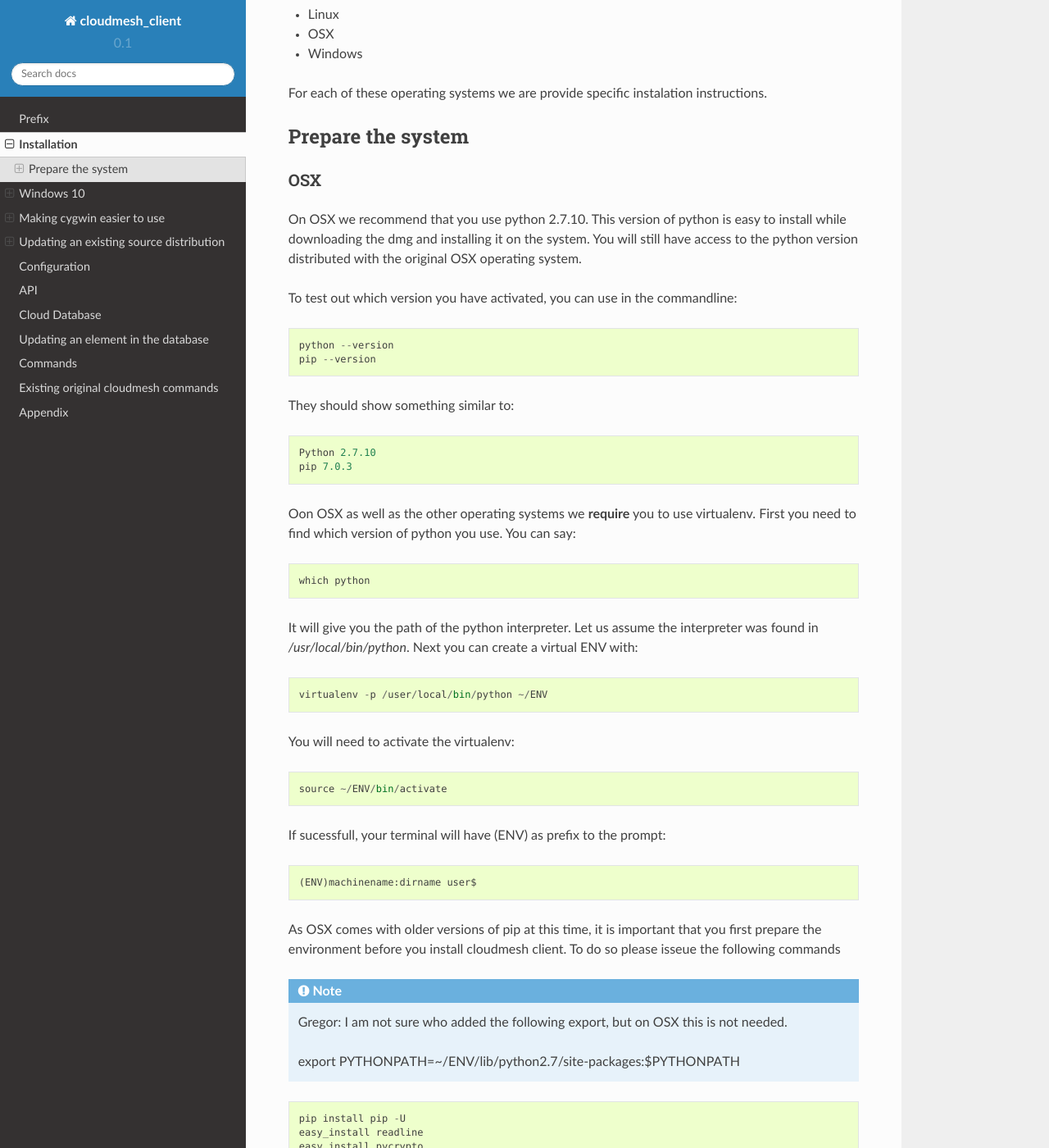
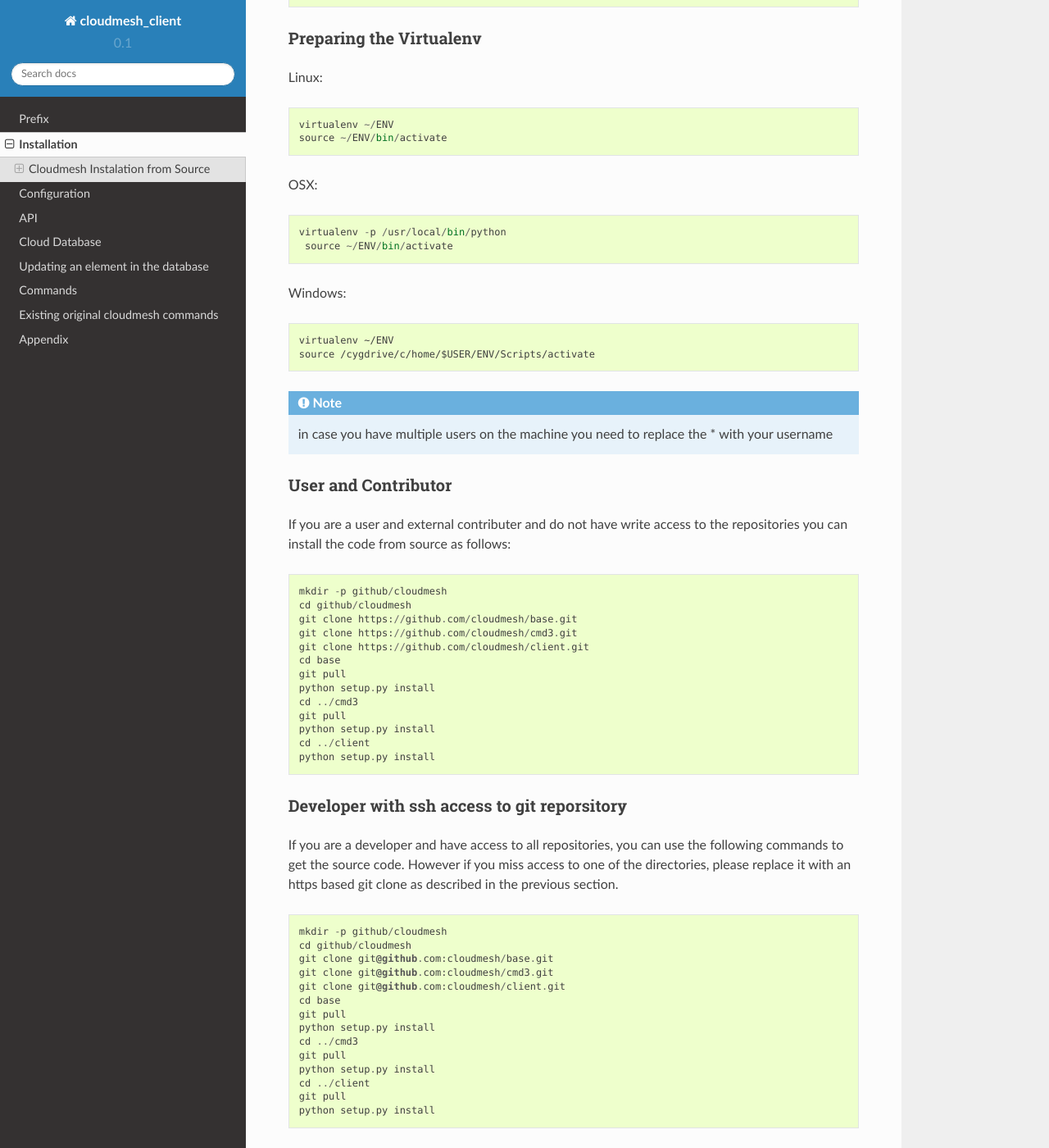
Before and after one commit to cloudmesh/client, a Sphinx documentation site: the page built from docs/source/installation.rst, in a window 1280 px wide and 1400 px high, scrolled down 298 px. Shown: the whole window at 82% size. Built offline with Sphinx 7.4.7 and the Read the Docs theme 2.0.0, drawn with Linux system fonts in a browser that asks for light colours; pages that are not in the unit, such as notebooks, are missing from menus; some of the changed text lies outside the part shown.

```diff
--- a/docs/source/installation.rst
+++ b/docs/source/installation.rst
@@ -1,144 +1,51 @@
 Installation
 ============
 
-Cloudmesh client is veriy easy to install. In contrast to previous
-efforts we could simplify the instalation while we manage the database
-locally by the user and not use LDAP or any other system as they are
-difficult to install on Windows.
 
-The instalation of cloudmesh is provided for
+Cloudmesh Instalation from Source
+----------------------------------
 
-* Linux
-* OSX
-* Windows
+In the following we assume that we will install the source code in::
 
-For each of these operating systems we are provide specific
-instalation instructions.
+  ~/github/cloudmesh
 
-Prepare the system
-------------------
+Preparing the Virtualenv
+^^^^^^^^^^^^^^^^^^^^^^^^^^^^^^^^^^^^^^^^^^^^^^^^^^^^^^^^^^^^^^^^^^^^^^
 
-OSX
-^^^
+Linux::
 
-On OSX we recommend that you use python 2.7.10. This version of python
-is easy to install while downloading the dmg and installing it on the
-system. You will still have access to the python version distributed
-with the original OSX operating system.
+   virtualenv ~/ENV
+   source ~/ENV/bin/activate
 
-To test out which version you have activated, you can use in the
-commandline::
+OSX::
 
-  python --version
-  pip --version
+  virtualenv -p /usr/local/bin/python
+   source ~/ENV/bin/activate
 
-They should show something similar to::
+Windows::
 
-  Python 2.7.10
-  pip 7.0.3
+  virtualenv ~/ENV
+  source /cygdrive/c/home/$USER/ENV/Scripts/activate
 
-Oon OSX as well as the other operating systems we **require** you to
-use virtualenv. First you need to find which version of python you
-use. You can say::
+.. note:: in case you have multiple users on the machine you need to
+	  replace the * with your username
 
-  which python
-
-It will give you the path of the python interpreter. Let us assume the
-interpreter was found in `/usr/local/bin/python`.  Next you can create
-a virtual ENV with::
-
-  virtualenv -p /user/local/bin/python ~/ENV
-
-You will need to activate the virtualenv::
-
-  source ~/ENV/bin/activate
-
-If sucessfull, your terminal will have (ENV) as prefix to the prompt::
-
-  (ENV)machinename:dirname user$
-
-As OSX comes with older versions of pip at this time, it is important
-that you first prepare the environment before you install cloudmesh
-client. To do so please isseue the following commands
-
-.. note::
-
-   Gregor: I am not sure who added the following export, but on OSX this is
-   not needed.
-
-   export PYTHONPATH=~/ENV/lib/python2.7/site-packages:$PYTHONPATH
-
-::
-
-   pip install pip -U
-   easy_install readline
-   easy_install pycrypto
-   pip install urllib3
-
-.. note:: We found that readline and pycrypto could not be installed
-with pip at the time of writing of this manual. Despite the fact that
-it installed it, the installed versions were not usable. The
-workaround is to use easy_install. If you have a better idea how to
-fix this, let us know and send mail to laszewski@gmail.com.
-
-It is recommended that you test the version of the python interpreter
-and pip again::
-
-   pip --version
-
-pip 7.1.2
-
-::
-
-   python --version
-
-
-Python 2.7.10
-
-
-.. include:: windows.rst
-
-Linux
-^^^^^
-
-.. todo:: Daniel develop Linux instructions
-
-use fresh machine.
-use standard python
-use ubuntu ???
-
-wahtch out for
-urllib 3
-readline
-pip update
-aptget update
-aptget upgrade
-....
-
-
-Pip
----
-
-Not yet available
-
-Source
-------
 
 User and Contributor
 ^^^^^^^^^^^^^^^^^^^^
+If you are a user and external contributer and do not have write access to
+the repositories you can install the code from source as follows::
 
-::
-
-   mkdir github/cloudmesh
+   mkdir -p github/cloudmesh
    cd github/cloudmesh
    git clone https://github.com/cloudmesh/base.git
    git clone https://github.com/cloudmesh/cmd3.git
    git clone https://github.com/cloudmesh/client.git
    cd base
-   git checkout
+   git pull
    python setup.py install
    cd ../cmd3
-   git checkout
+   git pull
    python setup.py install
    cd ../client
    python setup.py install
@@ -146,27 +53,35 @@
 Developer with ssh access to git reporsitory
 ^^^^^^^^^^^^^^^^^^^^^^^^^^^^^^^^^^^^^^^^^^^^
 
+If you are a developer and have access to all repositories, you can
+use the following commands to get the source code. However if you miss
+access to one of the directories, please replace it with an https
+based git clone as described in the previous section.
+
 ::
 
-   mkdir github/cloudmesh
+   mkdir -p github/cloudmesh
    cd github/cloudmesh
    git clone git@github.com:cloudmesh/base.git
    git clone git@github.com:cloudmesh/cmd3.git
    git clone git@github.com:cloudmesh/client.git
    cd base
-   git checkout
+   git pull
    python setup.py install
    cd ../cmd3
-   git checkout
+   git pull
    python setup.py install
    cd ../client
+   git pull
    python setup.py install
 
 
 Updating an existing source distribution
-======================================================================
+^^^^^^^^^^^^^^^^^^^^^^^^^^^^^^^^^^^^^^^^^^^^^^^^^^^^^^^^^^^^^^^^^^^^^^
 
-::
+During the development phase of cloudmesh you may need to update the
+code from source, as cloudmesh client uses three different
+repositories please do not forget to update them accordingly::
 
    cd github/cloudmesh
    cd base
@@ -181,7 +96,7 @@
 
 
 Testing
--------
+^^^^^^^^^^^^^^^^^^^^^^^^^^^^^^^^^^^^^^^^^^^^^^^^^^^^^^^^^^^^^^^^^^^^^^
 
 ::
 
--- a/docs/source/windows.rst
+++ /dev/null
@@ -1,96 +0,0 @@
-.. _windows-install:
-
-
-Windows 10
-==========
-
-Install Python
------------------------------
-
-Python can be found at http://www.python.org. We recommend to download
-and install the newest version of python. At this time we recommend
-that you use version 2.7.10. Other versions may work to, but are not
-supported or tested. A direct link to the install can be found at
-
-* https://www.python.org/ftp/python/2.7.10/python-2.7.10.msi
-
-In powershell you can type::
-
-  explorer https://www.python.org/ftp/python/2.7.10/python-2.7.10.msi
-
-Thsi will open the Windows explorer, download the msi and ask you to
-install it.
-
-Once downloaded, open it by clicking on the downloaded file. You may
-also want to change the properties and add python to the path
-
-.. note:: Erika we need a simple tes to see if python is
-	  installed. Who do I do this?
-
-Install Cygwin
----------------
-
-We install cygwin via chocolatey. To do so you first have to
-install chocolatey. Please open a::
-
-  cmd.exe
-
-window as administrator. You have to copy and paste the following commands into a the cmd.exe terminal::
-
-.. note:: Erika how do i log in as administrator?????
-
-   C:> @powershell -NoProfile -ExecutionPolicy Bypass -Command "iex ((new-object net.webclient).DownloadString('https://chocolatey.org/install.ps1'))" && SET PATH=%PATH%;%ALLUSERSPROFILE%\chocolatey\bin
-
-Next execute in cmd.exe::
-
-  choco install --force -y cygwin
-
-Note: if Cygwin is already installed, --force will reinstall it.
-
-
-.. note:: this seems not to work on windows 10.
-
-Now open cygwin window by clicking on the desktop icon. Put the
-following command into Cygwin terminal (its shorcut can be found on
-your Desktop)::
-
-  lynx -source rawgit.com/transcode-open/apt-cyg/master/apt-cyg > apt-cyg
-  install apt-cyg /bin
-
-This will give you a nice command to add additional packages to cygwin
-without using the cygwin GUI. You will also want the following appliations::
-
-
-  apt-cyg install emacs
-  apt-cyg install git
-  apt-cyg install wget
-  apt-cyg install curl
-  apt-cyg install nc
-  apt-cyg install make
-  apt-cyg install gcc-g++ diffutils libmpfr-devel libgmp-devel libmpc-devel
-  apt-cyg install db
-
-Making cygwin easier to use
-===========================
-
-In case you run Windows on virtualbox for example on a Mac, you may
-want to enable the guest additions. As windows 10 is currently a
-prerelease the integration with the guest additions is not yet
-complete. However, you can browse to the virtual box repository go to
-the current release version and click from within the internet
-explorer on it (it will be an iso). Than you can follow the
-instructions and it will install it in the running vm.
-
-Next you want to enable past and copy from the host os to the guest
-OS.
-
-Add the following line to your ~/.bashrc::
-
-  stty lnext ^q stop undef start undef
-
-And add the following line to your ~/.inputrc::
-
-  "\C-v": paste-from-clipboard
-
-Now you can use C-v to past a text fro the host OS to the
-Windows. This also includes cygwin terminals.
```
